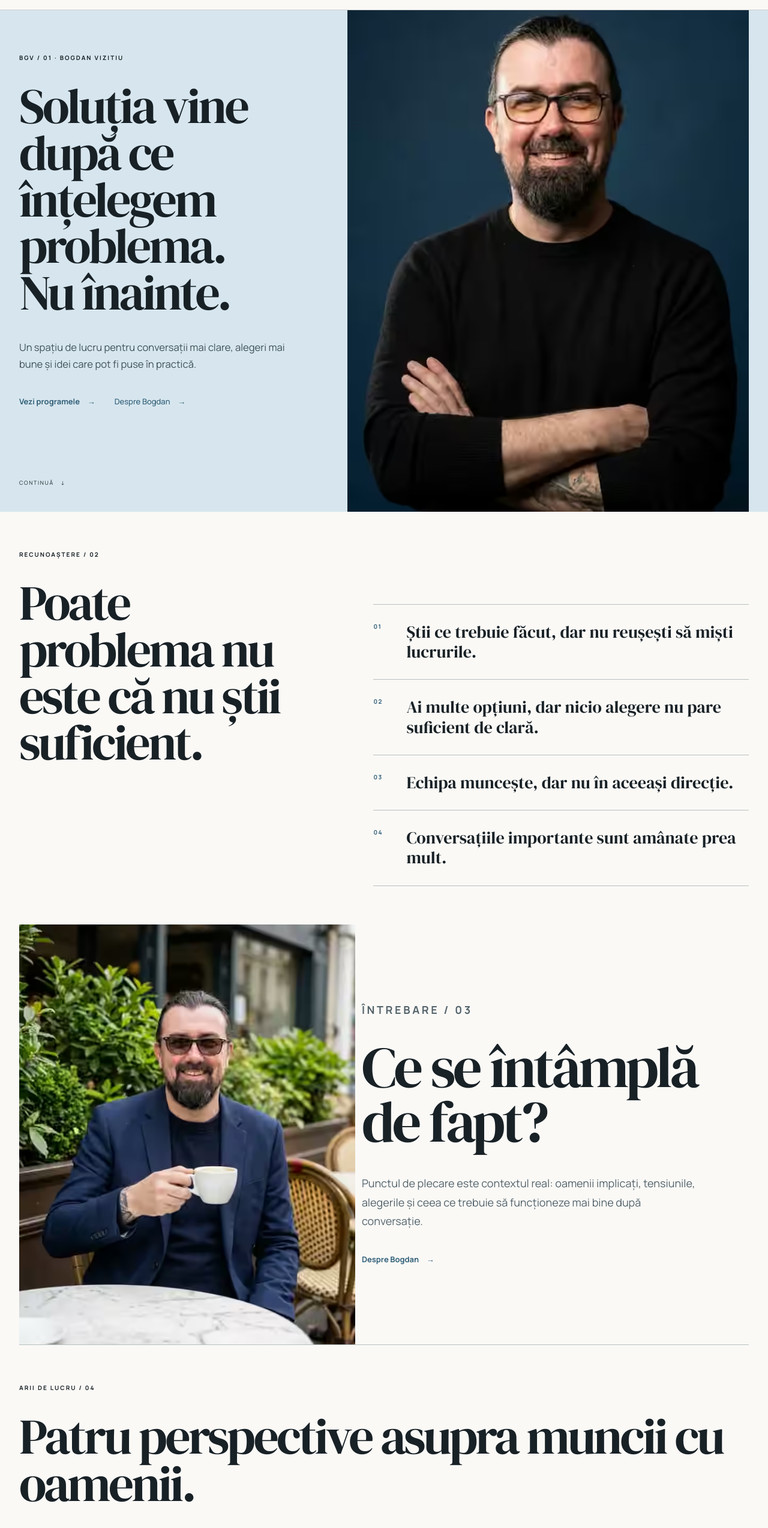
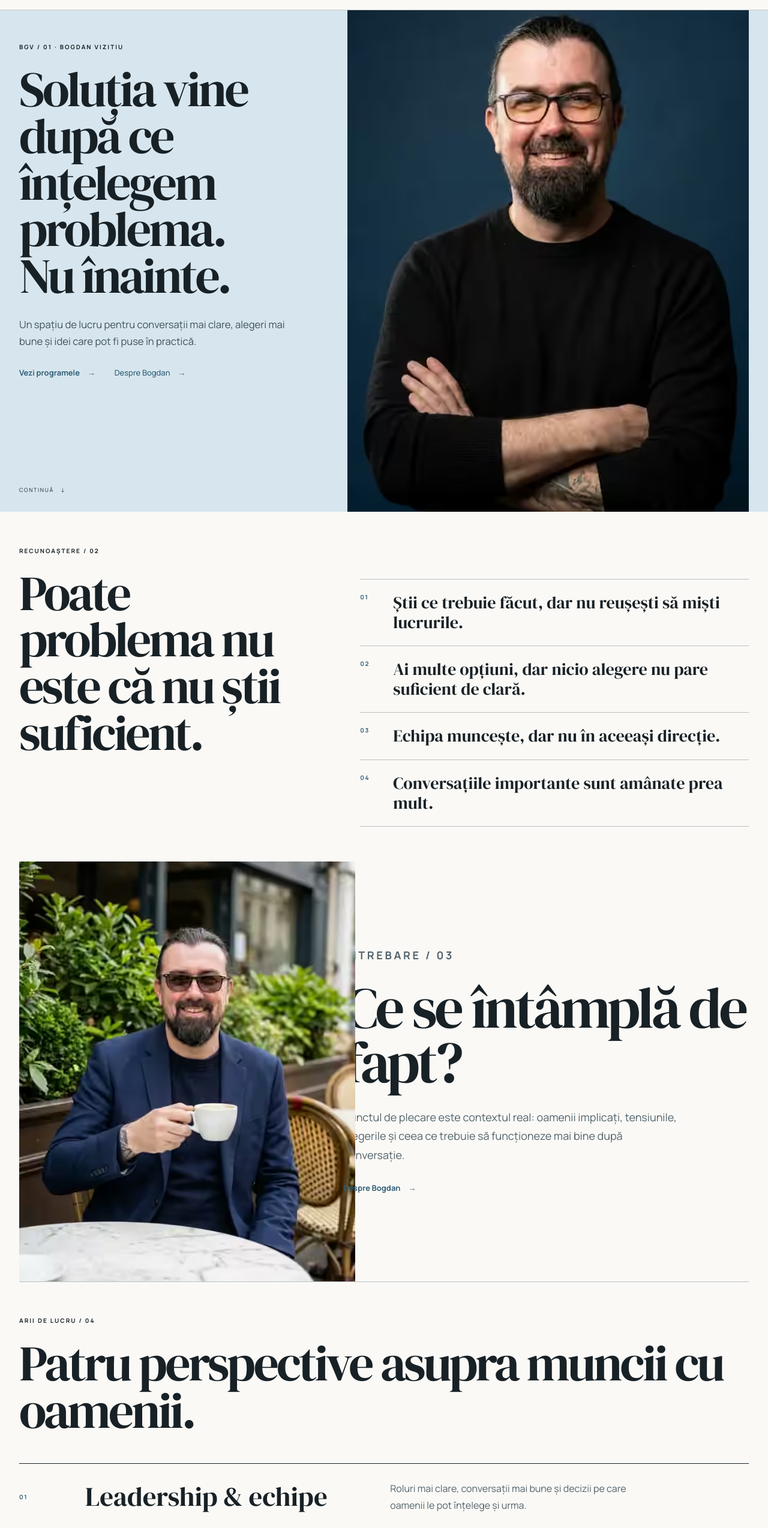
Before and after one commit to ivanovroxana1988-arch/bogdanvizitiu, a Next.js app: page / in a window 1280 px wide. Shown: the part 59-2606 px from the top of the page at 60% size. Built offline with nearby package versions, Linux system fonts and the light colour scheme.

Commit message:
Tighten site-wide vertical spacing

```diff
--- a/app/spacing.css
+++ b/app/spacing.css
@@ -1,23 +1,188 @@
-/* Tighter vertical rhythm across the site.
-   Keeps the editorial feel without letting each section drift too far apart. */
+/* Compact vertical rhythm across the site.
+   Keeps the editorial feel while removing unnecessary empty space. */
 section{
-  padding-block:clamp(4rem,5vw,5.5rem);
+  padding-block:clamp(3.25rem,4.5vw,4.5rem);
 }
 
 .page-hero{
-  padding-block:clamp(4.5rem,6vw,6.5rem);
+  padding-block:clamp(3.75rem,5vw,5.25rem);
+}
+
+/* Home hero: still substantial, but no longer consumes a full viewport by default. */
+.hero-grid{
+  min-height:calc(86svh - 76px);
+}
+
+.hero-copy{
+  padding-top:54px;
+  padding-bottom:30px;
+}
+
+.hero h1{
+  margin-bottom:28px;
+}
+
+.hero .lead{
+  margin-bottom:28px;
+}
+
+.scroll-cue{
+  padding-top:28px;
+}
+
+/* Tighten the local margins that were still creating large visual gaps. */
+.eyebrow{
+  margin-bottom:24px;
+}
+
+.recognition-grid{
+  gap:clamp(48px,7vw,96px);
+}
+
+.recognition-list{
+  margin-top:54px;
+}
+
+.recognition-list li{
+  padding-block:22px;
+}
+
+.point-grid{
+  gap:clamp(48px,7vw,100px);
+}
+
+.point-grid h2{
+  margin-bottom:30px;
+}
+
+.point-grid p{
+  margin-bottom:26px;
+}
+
+.section-head{
+  margin-bottom:48px;
+}
+
+.area-row{
+  padding-block:28px;
+}
+
+.program-intro{
+  gap:40px;
+  margin-bottom:58px;
+}
+
+.program-row{
+  padding-top:30px;
+  padding-bottom:30px;
+}
+
+.corporate-grid{
+  gap:54px;
+}
+
+.corporate-grid>.editorial-image{
+  margin-top:24px;
+}
+
+.final-grid{
+  gap:6vw;
+}
+
+.final-grid p{
+  margin-bottom:28px;
+}
+
+.prose h2{
+  margin-bottom:28px;
+}
+
+.block{
+  padding-top:38px;
+  padding-bottom:38px;
+}
+
+.detail-list{
+  gap:56px 10vw;
+}
+
+.cta-panel{
+  padding-block:56px;
+  margin-bottom:96px;
+}
+
+footer{
+  padding-top:64px;
+}
+
+.copyright{
+  margin-top:46px;
 }
 
 @media(max-width:900px){
   section{
-    padding-block:clamp(3rem,10vw,4rem);
+    padding-block:clamp(2.75rem,9vw,3.5rem);
   }
 
   .page-hero{
-    padding-block:clamp(3.5rem,11vw,4.5rem);
+    padding-block:clamp(3rem,9vw,3.75rem);
+  }
+
+  .hero-grid{
+    min-height:auto;
+  }
+
+  .hero-copy{
+    min-height:60svh;
+    padding-top:46px;
+    padding-bottom:28px;
+  }
+
+  .recognition-list{
+    margin-top:40px;
   }
 
   .point-grid>div:last-child{
-    padding:64px 16px;
+    padding:52px 16px;
+  }
+
+  .section-head{
+    margin-bottom:36px;
+  }
+
+  .program-intro{
+    margin-bottom:42px;
+  }
+
+  .final-grid{
+    gap:40px;
+  }
+
+  .block,
+  .block:nth-child(even){
+    padding-block:32px;
+  }
+
+  .cta-panel{
+    padding-block:42px;
+    margin-bottom:64px;
+  }
+
+  footer{
+    padding-top:52px;
+  }
+
+  .copyright{
+    margin-top:36px;
   }
 }
+
+@media(max-width:430px){
+  .hero-copy{
+    min-height:56svh;
+  }
+
+  .eyebrow{
+    margin-bottom:20px;
+  }
+}
```
